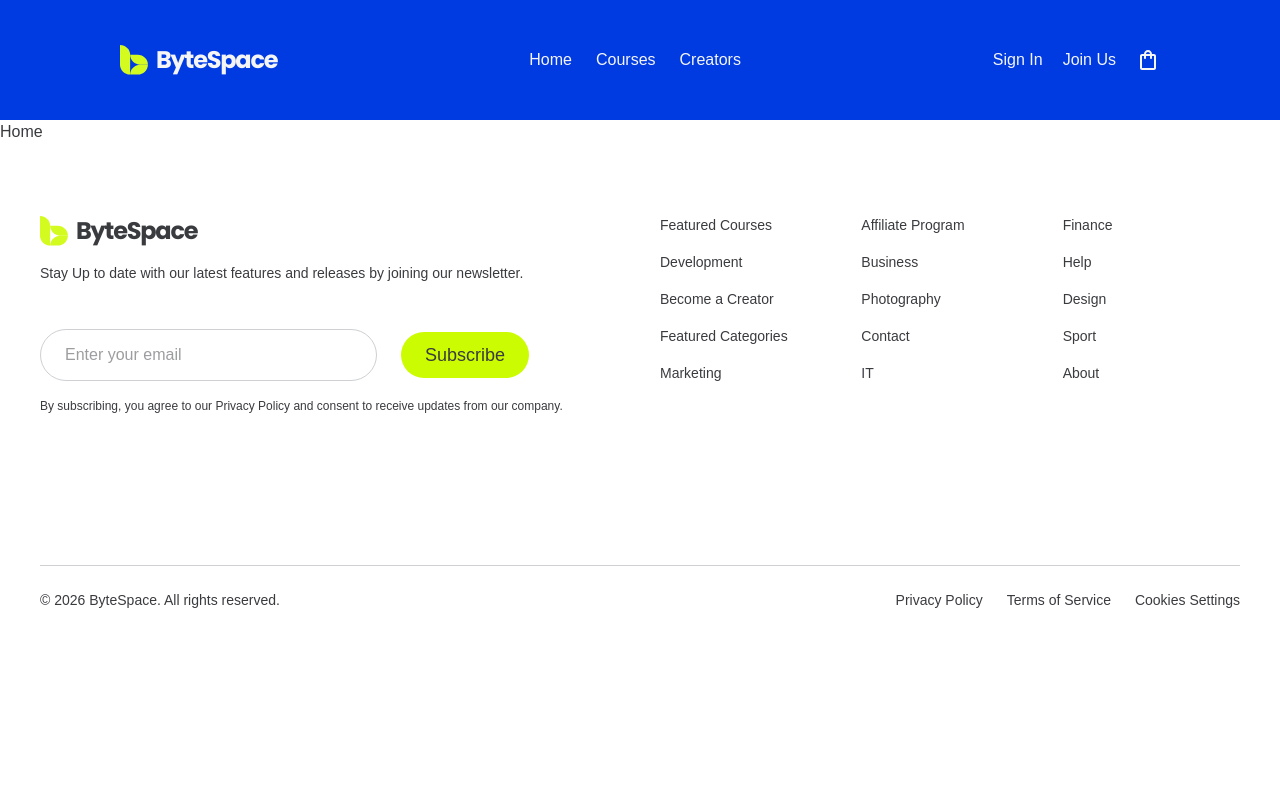
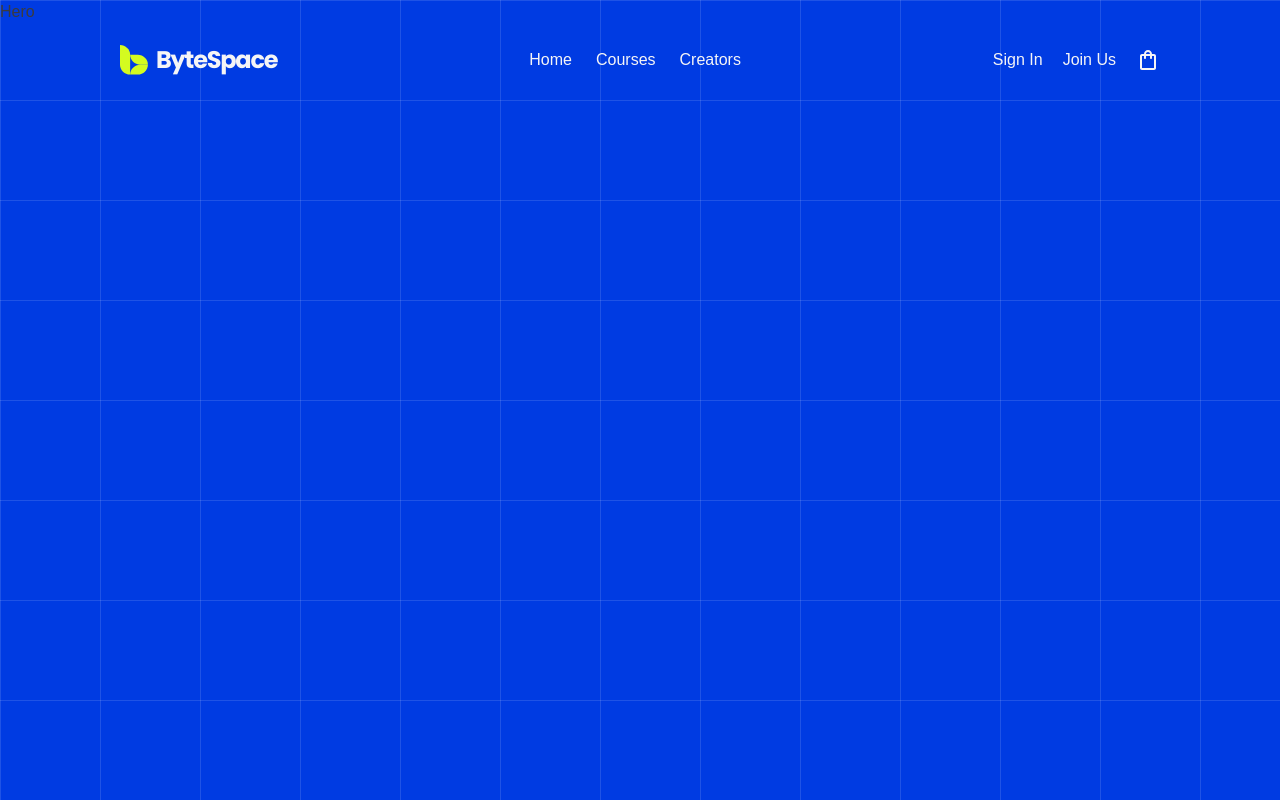
Before and after one commit to StrikerAbir/bytespace, a Next.js app: page / in a window 1280 px wide. Shown: the top 802 px of the page. Built offline with nearby package versions, Linux system fonts and the light colour scheme; a web font is replaced by a local one.

Commit message:
updated header and the hero section grid view added

```diff
--- /dev/null
+++ b/app/(main)/home/Hero.tsx
@@ -0,0 +1,9 @@
+import React from "react";
+
+const Hero = () => {
+  return (
+    <div id="hero" className=" min-h-screen bg-primary-800 grid-background">Hero</div>
+  );
+};
+
+export default Hero;
--- /dev/null
+++ b/app/(main)/home/Sponsor.tsx
@@ -0,0 +1,7 @@
+import React from 'react'
+
+export const Sponsor = () => {
+  return (
+    <div id="sponsor" className=" min-h-screen ">Sponsor</div>
+  )
+}
--- a/app/(main)/page.tsx
+++ b/app/(main)/page.tsx
@@ -1,10 +1,14 @@
+import Header from "../header/Header";
+import Hero from "./home/Hero";
+import { Sponsor } from "./home/Sponsor";
 
 
 
 export default function Home() {
   return (
-
-      <div>Home</div>
-
+    <section>
+      <Hero />
+      <Sponsor />
+    </section>
   );
 }
--- a/app/Layout/PageMaker.tsx
+++ b/app/Layout/PageMaker.tsx
@@ -19,7 +19,7 @@ const PageMaker: React.FC<PageMakerProps> = ({
 
       <div className={`w-full ${containerClass}`}>
         <Header />
-        <section className={`w-full pt-30  ${className}`}>
+        <section className={`w-full  ${className}`}>
           {children}
         </section>
         <Footer />
--- a/app/footer/Footer.tsx
+++ b/app/footer/Footer.tsx
@@ -94,7 +94,7 @@ const Footer = () => {
         </div>
 
         {/* bottom part */}
-        <div className="flex justify-between border-t border-neutral-200 pt-6">
+        <div className="flex justify-between border-t border-neutral-200 pt-6 pb-10">
           <p className="text-center text-[14px]">
             &copy; {new Date().getFullYear()} ByteSpace. All rights reserved.
           </p>
--- a/app/globals.css
+++ b/app/globals.css
@@ -97,3 +97,10 @@ h5,
 h6 {
   font-family: "Poppins", sans-serif;
 }
+
+.grid-background {
+  background-image:
+    linear-gradient(to right, rgba(255, 255, 255, 0.12) 1px, transparent 1px),
+    linear-gradient(to bottom, rgba(255, 255, 255, 0.12) 1px, transparent 1px);
+  background-size: 100px 100px;
+}
--- a/app/header/Header.tsx
+++ b/app/header/Header.tsx
@@ -1,4 +1,6 @@
-import React from "react";
+"use client";
+
+import { useEffect, useState } from "react";
 import Image from "next/image";
 import Link from "next/link";
 
@@ -9,10 +11,31 @@ const navigationLinks = [
 ];
 
 const Header = () => {
+  const [isHeroVisible, setIsHeroVisible] = useState(true);
+
+  useEffect(() => {
+    const hero = document.querySelector("#hero");
+    if (!hero) {
+      setIsHeroVisible(false);
+      return;
+    }
+
+    const observer = new IntersectionObserver(
+      ([entry]) => setIsHeroVisible(entry.isIntersecting),
+    );
+    observer.observe(hero);
+    return () => observer.disconnect();
+  }, []);
+
   return (
-    <header className="w-full h-30 top-0 fixed z-50 bg-primary-800">
+    <header
+      className={`w-full top-0 fixed z-50 transition-all duration-300 ${
+        isHeroVisible ? "h-30" : "h-20"
+      } ${
+        isHeroVisible ? "bg-transparent" : "bg-blue-800"
+      }`}
+    >
       <nav className="h-full flex items-center justify-between max-w-360 mx-auto px-30 text-neutral-50">
-
         {/* logo */}
         <Link href="#" className="">
           {" "}
```
